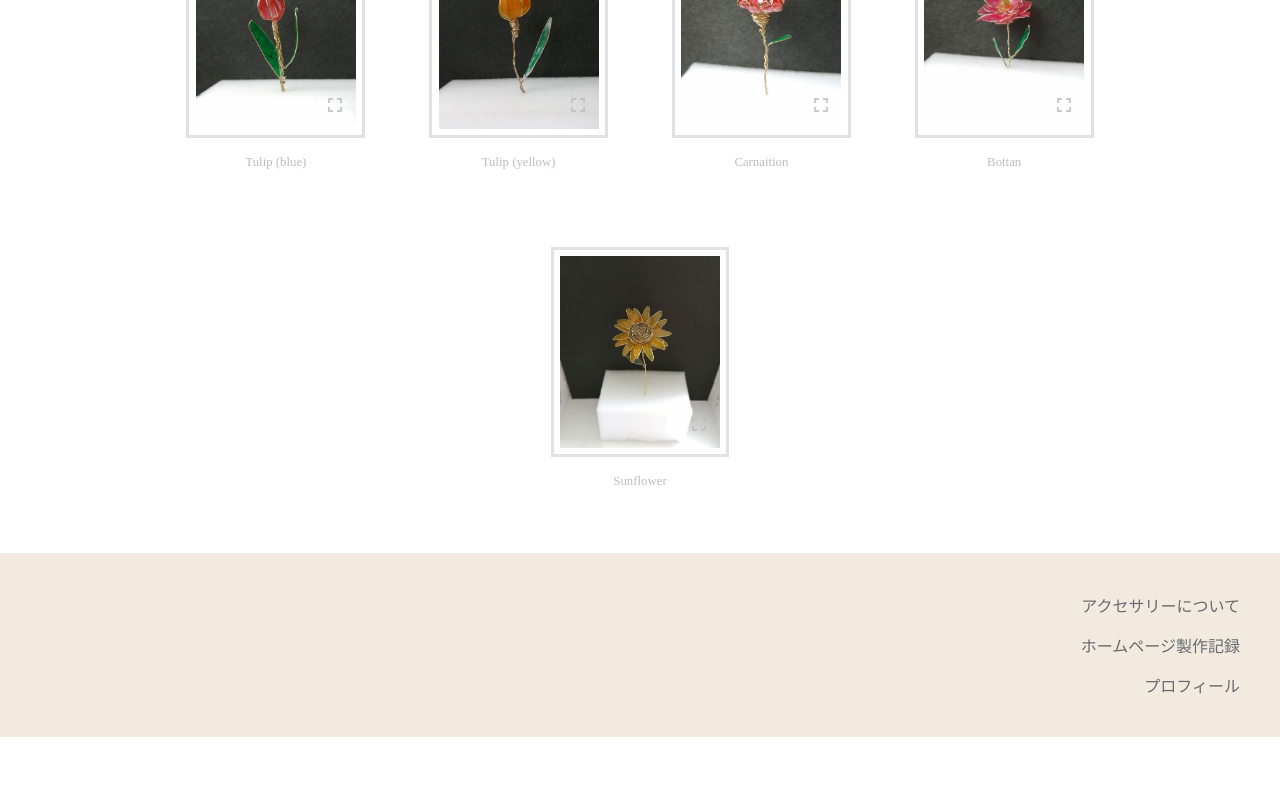
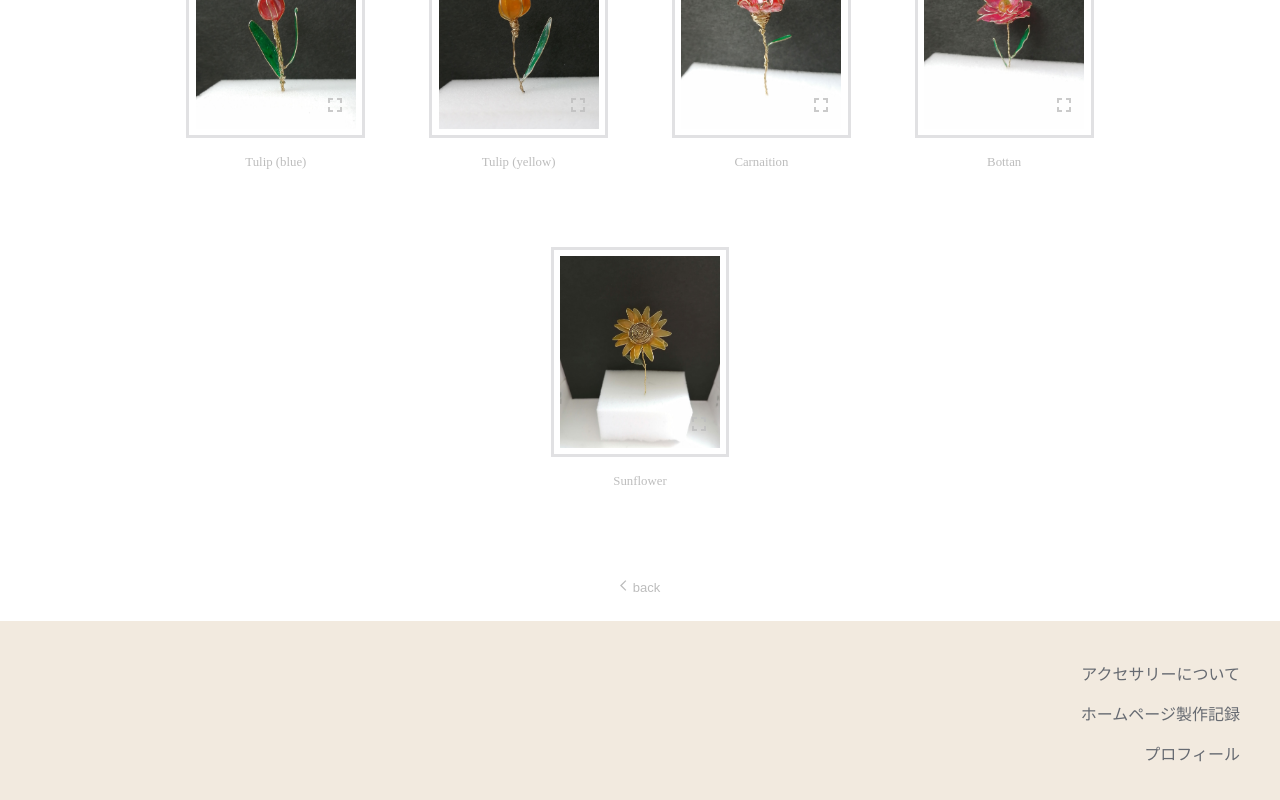
Before and after one commit to riko-okubo/collicotion, a React (Create React App) app: page /Flowers in a window 1280 px wide. Shown: the part 930-1730 px from the top of the page. Before the commit the page ends 1667 px from the top, so only its background shows below. Built offline with nearby package versions, Linux system fonts and the light colour scheme.

Commit message:
page back button

```diff
--- a/src/component/AboutAccessories.tsx
+++ b/src/component/AboutAccessories.tsx
@@ -1,7 +1,11 @@
 import React from "react";
+import { BackButton } from "../molecules/BackButton";
 
 export const AboutAccessories = () => {
     return(
-        <div>About Accessories Page</div>
+        <>
+            <div>About Accessories Page</div>
+            <BackButton />
+        </>
     )
 }
--- a/src/component/Earrings.tsx
+++ b/src/component/Earrings.tsx
@@ -4,6 +4,7 @@ import Box from '@mui/material/Box';
 import { Layout } from "../molecules/Layout";
 import { EarringsData } from "./Item/EarringsData";
 import { WorkList } from "./WorkList";
+import { BackButton } from "../molecules/BackButton";
 
 export const Earrings = () => {
     const classes = useStyles();
@@ -17,6 +18,7 @@ export const Earrings = () => {
             <Box className={classes.box}>
                 <h1>Earrings</h1>
                 <WorkList data={EarringsData} />
+                <BackButton />
             </Box>
         </Layout>
     );
--- a/src/component/Flowers.tsx
+++ b/src/component/Flowers.tsx
@@ -4,6 +4,7 @@ import Box from '@mui/material/Box';
 import { Layout } from "../molecules/Layout";
 import { FlowerData } from "./Item/FlowerData";
 import { WorkList } from "./WorkList";
+import { BackButton } from "../molecules/BackButton";
 
 export const Flowers = () => {
     const classes = useStyles();
@@ -17,6 +18,7 @@ export const Flowers = () => {
             <Box className={classes.box}>
                 <h1>3D Flowers</h1>
                 <WorkList data={FlowerData} />
+                <BackButton />
             </Box>
         </Layout>
     );
--- a/src/component/HomeStyle.tsx
+++ b/src/component/HomeStyle.tsx
@@ -71,8 +71,11 @@ export const useStyles = makeStyles((theme:Theme) =>
                     width: '25em',
                     height: 'auto',
                     borderRadius: '50%',
+                    transition: '0.3s',
                     "&:hover": {
-                        filter: 'opacity(60%)'
+                        filter: 'opacity(60%)',
+                        transform: 'scale(1.1)',
+                        transition: '0.3s'
                     },
                     "&:active": {
                         filter: 'opacity(60%)'
--- a/src/component/ProductionRecord.tsx
+++ b/src/component/ProductionRecord.tsx
@@ -1,7 +1,11 @@
 import React from "react";
+import { BackButton } from "../molecules/BackButton";
 
 export const ProductionRecord = () => {
     return(
-        <div>HP Production Record</div>
+        <>
+            <div>HP Production Record</div>
+            <BackButton />
+        </>
     )
 }
--- /dev/null
+++ b/src/molecules/BackButton.tsx
@@ -0,0 +1,22 @@
+import { useNavigate } from "react-router-dom";
+import ArrowBackIosIcon from '@mui/icons-material/ArrowBackIos';
+import { IconButton } from "@mui/material";
+
+export const BackButton = () => {
+    const navigate = useNavigate();
+
+    return(
+        <IconButton
+        onClick={() => navigate('/')}
+        style={{color: "#BDBDBD",
+                fontSize: "small",
+                display: "block",
+                marginLeft: "auto",
+                marginRight: "auto",
+                padding: "2em"}} >
+        <ArrowBackIosIcon
+            style={{fontSize: "small"}} />
+        back
+        </IconButton>
+    )
+}
```
